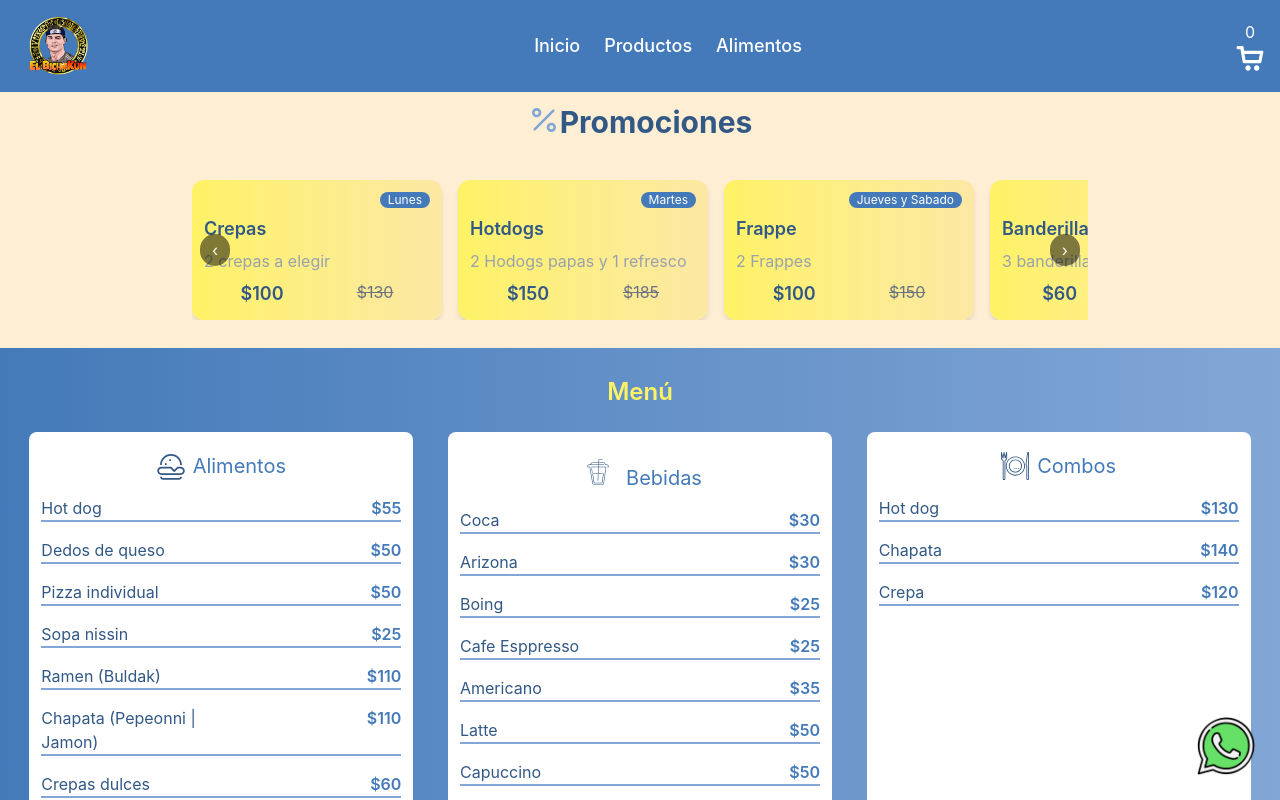
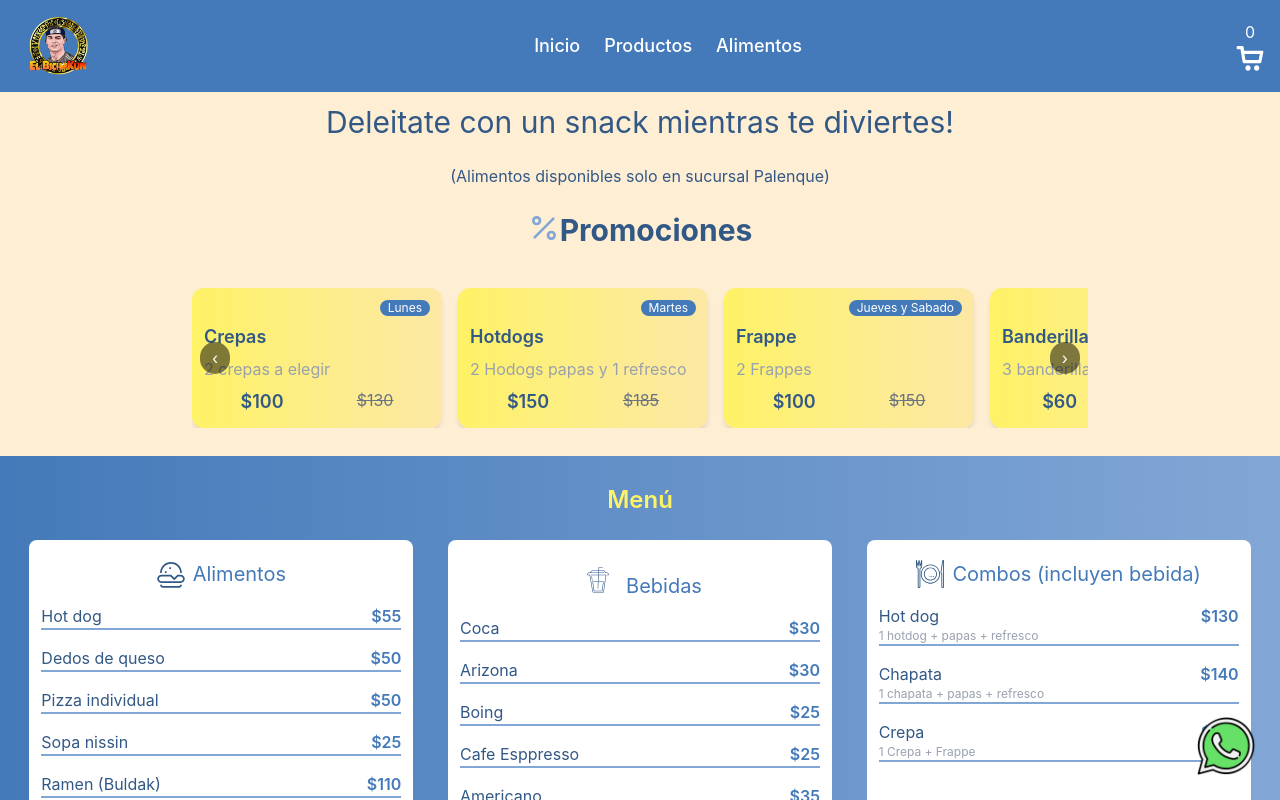
Before and after one commit to 4GeeksAcademy/bicho, a React (Vite) app: page /food in a window 1280 px wide. Shown: the top 800 px of the page. Built offline with nearby package versions, Linux system fonts and the light colour scheme.

Commit message:
menu fix

```diff
--- a/src/components/Food/MenuItem.jsx
+++ b/src/components/Food/MenuItem.jsx
@@ -5,6 +5,7 @@ export default function MenuItem({item}){
             <div className="text-secondary w-1/2">{item.name}</div>
             <div className="text-primary w-1/2 flex justify-end font-semibold">${item.price} </div>
             </div>
+            <div className="text-gray-400 text-xs">{item.description} </div>
              <div className="border border-accent"/>
 
         </div>
--- a/src/lists/combos.js
+++ b/src/lists/combos.js
@@ -3,16 +3,19 @@ const combos = [
         id:1,
         name:"Hot dog",
         price:130,
+        description:"1 hotdog + papas + refresco"
     },
     {
         id:2,
         name:"Chapata",
         price:140,
+        description:"1 chapata + papas + refresco"
     },
     {
         id:3,
         name:"Crepa",
         price:120,
+        description:"1 Crepa + Frappe"
     },
 ]
 
--- a/src/pages/Food.jsx
+++ b/src/pages/Food.jsx
@@ -18,6 +18,12 @@ export default function Food(){
     return (
     <div>
         <div>
+            <div className={`${isMobile ? " font-semi-bold text-xl py-3" : "  font-semi-bold text-3xl py-3" } text-secondary text-center`}>
+              Deleitate con un snack mientras te diviertes!
+            </div>
+            <div className="text-secondary text-center py-3">
+              (Alimentos disponibles solo en sucursal Palenque)
+            </div>
             <div className="flex flex-row justify-center py-3">
                 <img className="w-8 h-8" src={percent} />
                 <div className="text-secondary font-bold text-3xl">Promociones</div>
@@ -63,7 +69,7 @@ export default function Food(){
                 <MenuCard
                 icon={forkIcon}
                 iconSize="w-7 h-7"
-                title="Combos"
+                title="Combos (incluyen bebida)"
                 >
                     {combos.map((combo)=>(
                         <MenuItem key={combo.id} item={combo}/>
```
